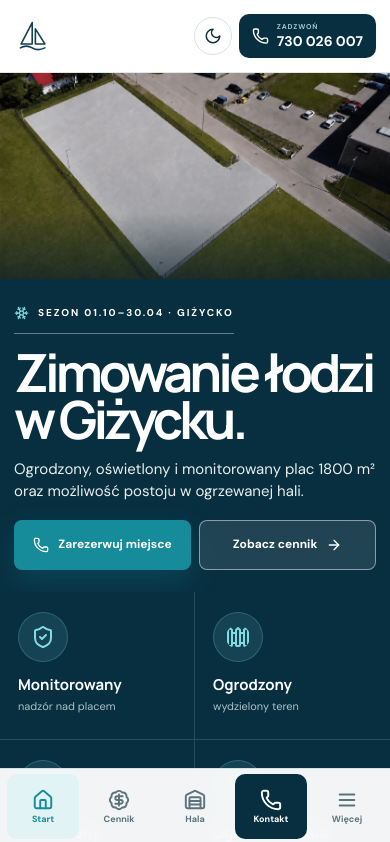
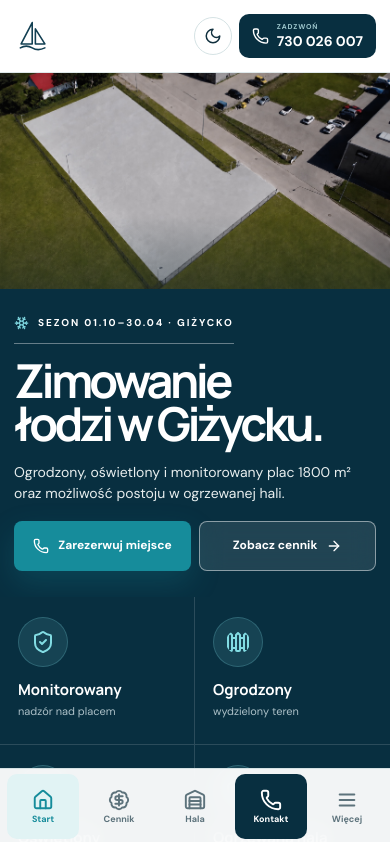
Before and after one commit to bohunek5/zimowanie, a React (Vite) app: page / in a window 390 px wide. Shown: the top 842 px of the page. Built offline with nearby package versions, Linux system fonts and the light colour scheme.

Commit message:
Polish mobile hero and update contact photo

```diff
--- a/src/pages/Pages.tsx
+++ b/src/pages/Pages.tsx
@@ -138,5 +138,5 @@ export function GalleryPage(_props: Readonly<EmptyPageProps>) {
 }
 
 export function ContactPage(_props: Readonly<EmptyPageProps>) {
-  return <><PageHero label="Kontakt" title="Ustalmy miejsce dla Twojej łodzi." text="Zadzwoń i podaj długość jednostki oraz wybraną formę postoju." image="/assets/gallery/wodowanie-dzwigiem.jpg" imageAlt="Łódź podnoszona dźwigiem nad lawetą"/><section className="section contact-page"><div className="container contact-layout"><a className="contact-main" href={phone.href}><small>Telefon</small><strong>{phone.display}</strong><span>Zadzwoń teraz <ArrowRight/></span></a><div className="contact-info"><article><MapPin/><small>Lokalizacja</small><strong>{address}</strong><p>Wjazd od ul. Sybiraków.</p></article><article><Clock3/><small>Sezon</small><strong>{season}</strong><p>Postój od października do końca kwietnia.</p></article><article><Wrench/><small>Serwis</small><strong>Do ustalenia</strong><p>Przygotowanie możesz zlecić nam albo wykonać samodzielnie.</p></article></div></div></section></>;
+  return <><PageHero label="Kontakt" title="Ustalmy miejsce dla Twojej łodzi." text="Zadzwoń i podaj długość jednostki oraz wybraną formę postoju." image="/assets/gallery/hala-3.jpg" imageAlt="Ogrzewana hala do zimowania łodzi w Giżycku"/><section className="section contact-page"><div className="container contact-layout"><a className="contact-main" href={phone.href}><small>Telefon</small><strong>{phone.display}</strong><span>Zadzwoń teraz <ArrowRight/></span></a><div className="contact-info"><article><MapPin/><small>Lokalizacja</small><strong>{address}</strong><p>Wjazd od ul. Sybiraków.</p></article><article><Clock3/><small>Sezon</small><strong>{season}</strong><p>Postój od października do końca kwietnia.</p></article><article><Wrench/><small>Serwis</small><strong>Do ustalenia</strong><p>Przygotowanie możesz zlecić nam albo wykonać samodzielnie.</p></article></div></div></section></>;
 }
--- a/src/site.css
+++ b/src/site.css
@@ -400,22 +400,23 @@
   }
   .home-hero>.photo-layer{
     inset:0 0 auto;
-    height:clamp(185px,53vw,220px);
-    background-size:cover;
-    background-position:14% center;
+    height:55.62vw;
+    background-size:contain;
+    background-position:center top;
+    background-color:#173746;
   }
   .home-hero__overlay{
     inset:0 0 auto;
-    height:clamp(185px,53vw,220px);
-    background:linear-gradient(0deg,rgba(7,29,39,.7) 0%,rgba(7,29,39,.08) 32%,rgba(7,29,39,0) 68%);
+    height:55.62vw;
+    background:linear-gradient(0deg,rgba(7,29,39,.38) 0%,rgba(7,29,39,0) 34%);
   }
   .home-hero__content{
-    padding-top:calc(clamp(185px,53vw,220px) + 22px);
-    padding-bottom:22px;
+    padding-top:calc(55.62vw + 22px);
+    padding-bottom:26px;
   }
   .home-hero__content .overline{margin-bottom:15px;padding-bottom:8px}
-  .home-hero__content h1{font-size:clamp(2.85rem,13.5vw,3.45rem);line-height:.9;margin-bottom:16px}
-  .home-hero__content>p{font-size:15px;line-height:1.45;margin-bottom:0}
+  .home-hero__content h1{max-width:350px;font-size:clamp(2.75rem,12vw,3.15rem);line-height:.93;margin-bottom:16px;text-wrap:balance}
+  .home-hero__content>p{max-width:355px;font-size:14px;line-height:1.5;margin-bottom:0}
   .home-hero__content .hero-actions{display:grid;grid-template-columns:minmax(0,1fr) minmax(0,1fr);gap:8px;margin-top:17px}
   .home-hero__content .hero-actions .button{width:auto;min-width:0;min-height:50px;padding-inline:10px;font-size:12px;white-space:nowrap}
   .home-hero__content .hero-actions .button svg{width:16px;flex:0 0 auto}
@@ -539,9 +540,9 @@
 
 /* Keep the complete home-hero message above the fixed navigation on short phones */
 @media(max-width:680px) and (max-height:700px){
-  .home-hero>.photo-layer{height:138px;background-position:14% center}
-  .home-hero__overlay{height:138px}
-  .home-hero__content{padding-top:150px;padding-bottom:14px}
+  .home-hero>.photo-layer{height:55.62vw;background-size:contain;background-position:center top}
+  .home-hero__overlay{height:55.62vw}
+  .home-hero__content{padding-top:calc(55.62vw + 16px);padding-bottom:18px}
   .home-hero__content .overline{font-size:8px;margin-bottom:10px;padding-bottom:6px}
   .home-hero__content h1{font-size:clamp(2.5rem,12.4vw,2.9rem);line-height:.88;margin-bottom:11px}
   .home-hero__content>p{font-size:13px;line-height:1.35}
@@ -550,9 +551,9 @@
 }
 
 @media(max-width:340px) and (max-height:600px){
-  .home-hero>.photo-layer{height:104px}
-  .home-hero__overlay{height:104px}
-  .home-hero__content{padding-top:114px;padding-bottom:10px}
+  .home-hero>.photo-layer{height:55.62vw}
+  .home-hero__overlay{height:55.62vw}
+  .home-hero__content{padding-top:calc(55.62vw + 12px);padding-bottom:14px}
   .home-hero__content .overline{margin-bottom:8px}
   .home-hero__content h1{font-size:2.25rem;line-height:.87;margin-bottom:9px}
   .home-hero__content>p{font-size:12px;line-height:1.3}
```
Also changed, not shown: public/assets/gallery/hala-3.jpg (added).
